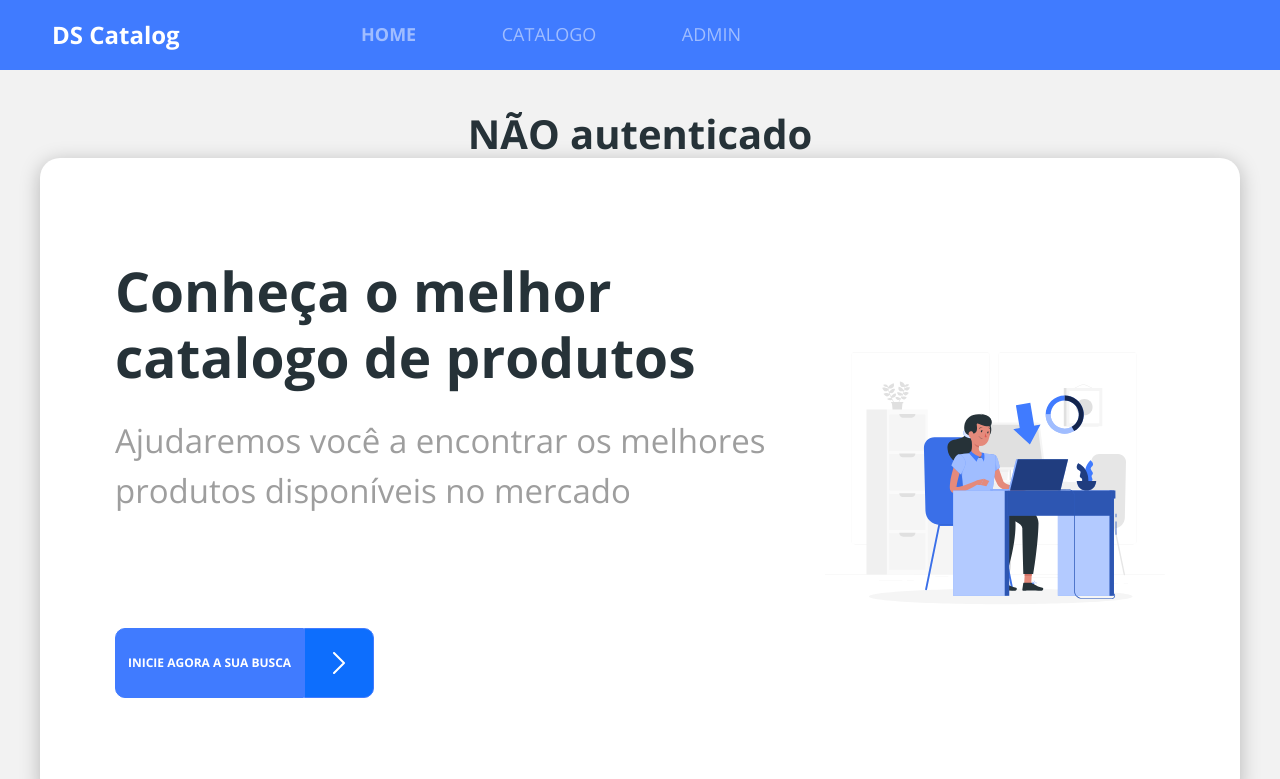
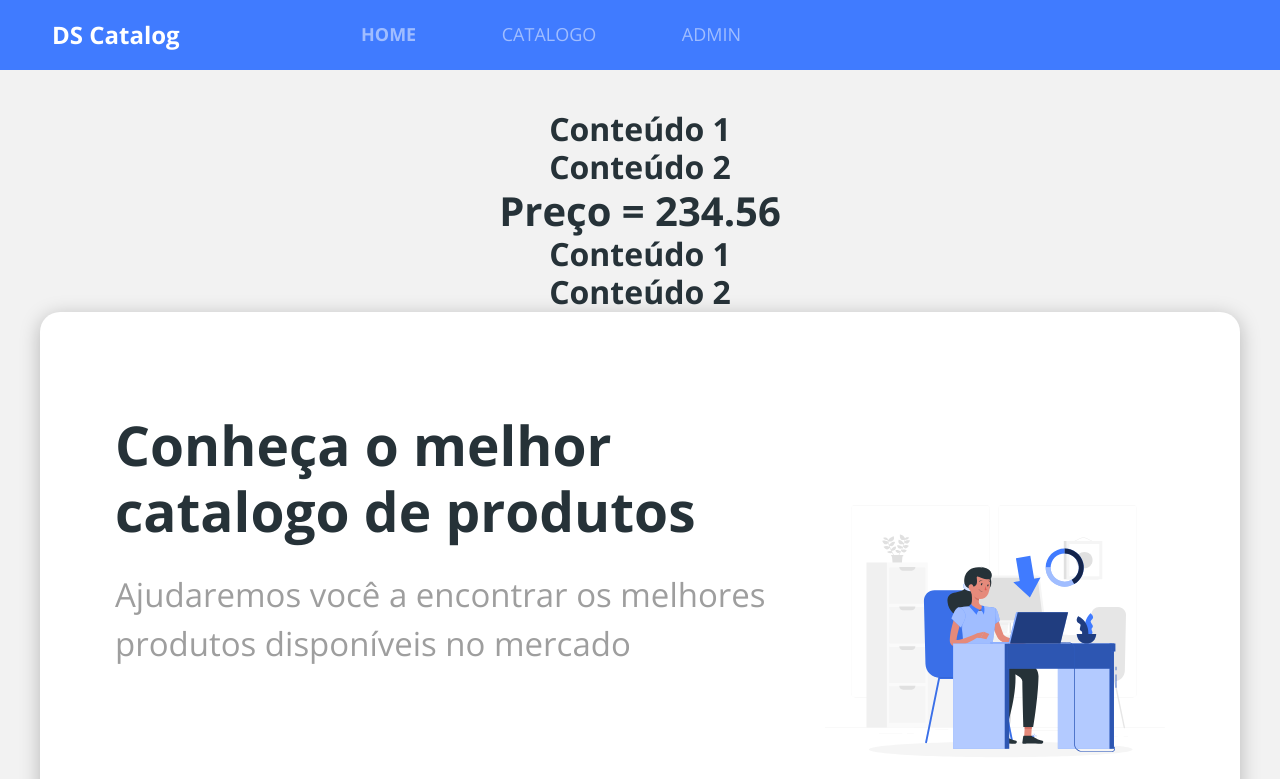
Before and after one commit to auriceliof/devsuperior-react-03, a React (Create React App) app in the folder frontend/: page / in a window 1280 px wide. Shown: the top 779 px of the page. Built offline with nearby package versions, Linux system fonts and the light colour scheme; no server answers; the HTML template or start-up script is replaced by a standard one.

Commit message:
Children ReactNode

```diff
--- /dev/null
+++ b/frontend/src/components/TestChildren/index.tsx
@@ -0,0 +1,17 @@
+type Props = {
+    price: number;
+    children: React.ReactNode;
+}
+
+const TestChildren = ( {price, children} : Props ) => {
+
+    return (
+        <>
+            {children}
+            <h1>Preço = {price}</h1>
+            {children}
+        </>
+    )
+}
+
+export default TestChildren;
--- a/frontend/src/pages/Home/index.tsx
+++ b/frontend/src/pages/Home/index.tsx
@@ -1,14 +1,17 @@
 import { ReactComponent as MainImage } from 'assets/images/main-image.svg';
 import ButtonIcon from 'components/ButtonIcon';
+import TestChildren from 'components/TestChildren';
 import { Link } from 'react-router-dom';
-import { getTokenData, isAuthenticated } from 'utils/requests';
 import './styles.css'
 
 const Home = () => {
   return (
     <div className="home-container">
 
-      <h1>{isAuthenticated() ? 'autenticado' : 'NÃO autenticado'}</h1>
+      <TestChildren price={234.56}>
+        <h2>Conteúdo 1</h2>
+        <h2>Conteúdo 2</h2>
+      </TestChildren>
 
       <div className="base-card home-card">
         <div className="home-content-container">
@@ -28,8 +31,6 @@ const Home = () => {
         </div>
 
       </div>
-
-
     </div>
   );
 };
```
Also changed, not shown: frontend/src/utils/requests.ts (line endings or trailing spaces).
